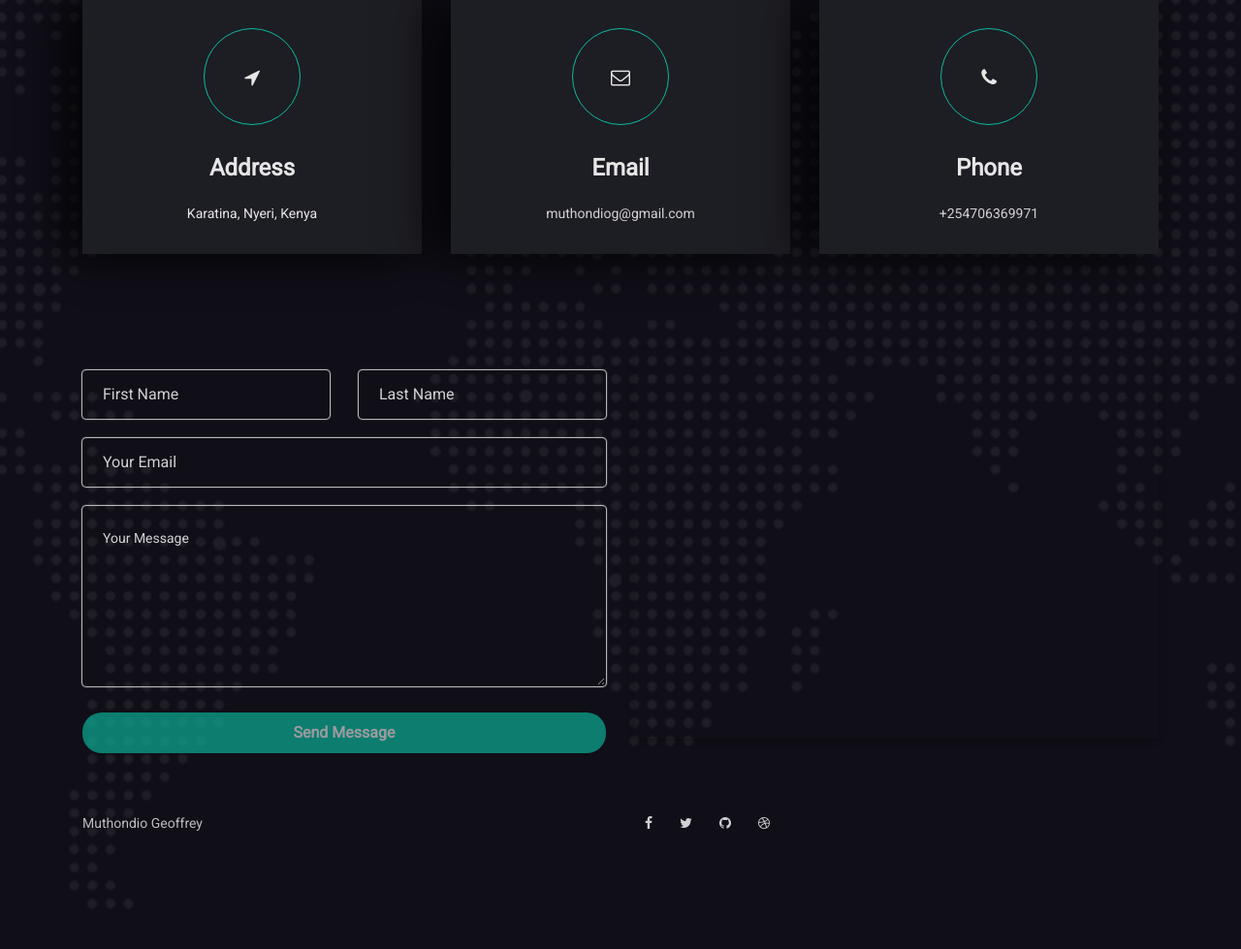
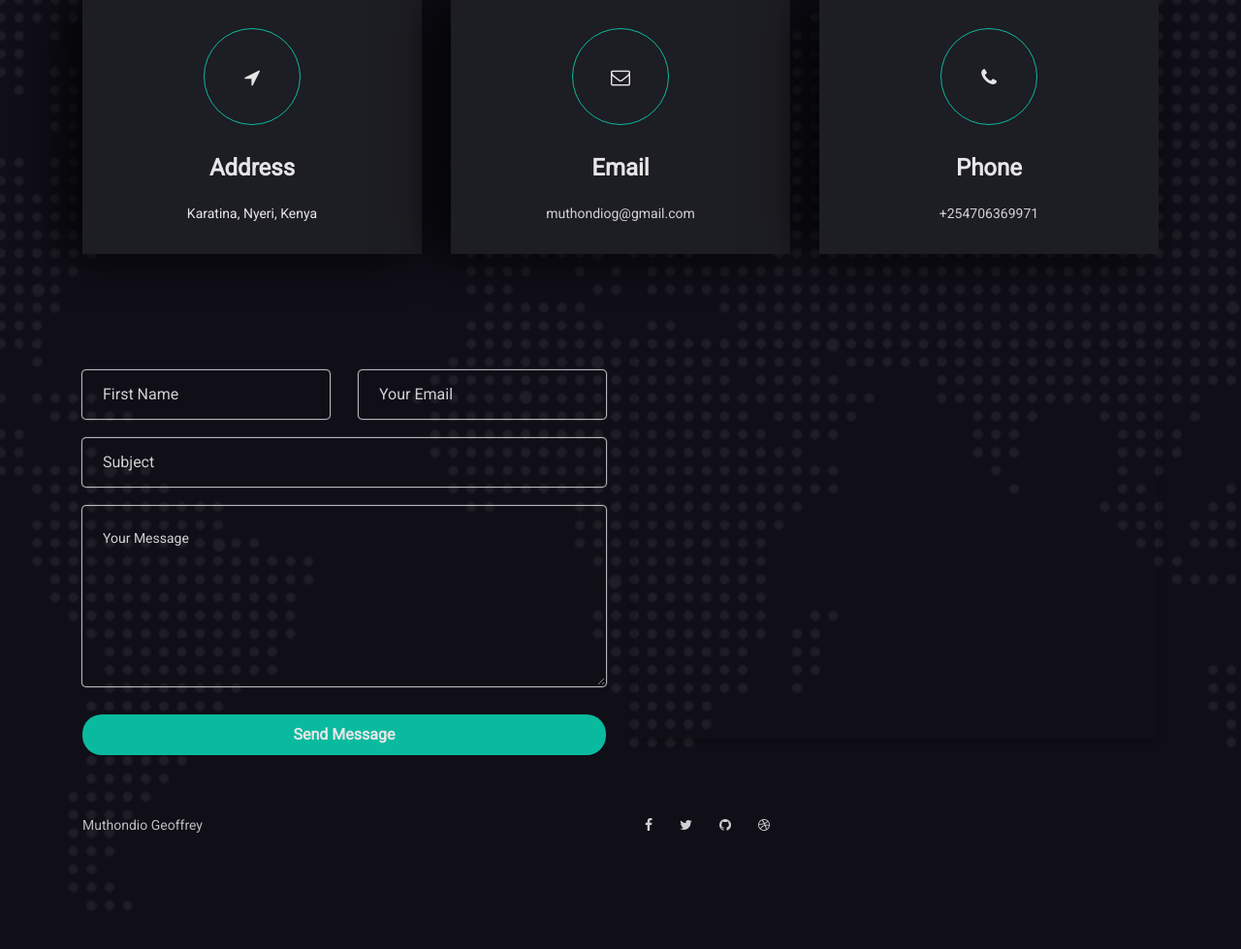
Before and after one commit to itsregalo/jeff-portfolio, a Django app: page / in a window 1280 px wide. Shown: the part 4699-5678 px from the top of the page at 97% size. Before the commit the page ends 5636 px from the top, so only its background shows below. Run offline with Django 4.2, Linux system fonts and the light colour scheme; data comes from the database, SQL or seed files in the repository; both versions use the stored data as it was after the commit; some libraries are stand-ins or nearby versions.

Commit message:
projects

```diff
--- a/core/forms.py
+++ b/core/forms.py
@@ -5,3 +5,10 @@
     class Meta:
         model = Contact
         fields = ['name', 'email', 'subject', 'message']
+
+        widgets = {
+            'name': forms.TextInput(attrs={"class":"contact-name form-control", "id":"name", "type":"text", "placeholder":"First Name"}),
+            'email': forms.TextInput(attrs={"class":"contact-email form-control", "id":"L_name", "type":"email", "placeholder":"Your Email"}),
+            'subject': forms.TextInput(attrs={"class":"contact-name form-control", "id":"L_name", "type":"text", "placeholder":"Subject"}),
+            'message': forms.Textarea(attrs={"class":"contact-message", "id":"message", "rows":"6", "placeholder":"Your Message"}),
+        }
--- a/frontend/templates/index.html
+++ b/frontend/templates/index.html
@@ -371,20 +371,24 @@
                         </div>
                     </div>
                     <div class="col-sm-12 col-md-6 wow fadeInUp" data-wow-duration="0.8s" data-wow-delay="0.3s">
-                        <form id="contactForm" class="single-form quate-form wow fadeInUp" data-toggle="validator">
+                        <form method="POST"  class="single-form quate-form wow fadeInUp">{% csrf_token %}
                             <div id="msgSubmit" class="h3 text-center hidden"></div>
                             <div class="row">
                                 <div class="col-md-6 col-sm-12">
-                                    <input name="name" class="contact-name form-control" id="name" type="text" placeholder="First Name" required>
+                                    {{ contact_form.name}}
+                                    <small class="text-danger">{{ contact_form.name.errors }}</small>
                                 </div>
                                 <div class="col-md-6 col-sm-12">
-                                    <input name="name" class="contact-email form-control" id="L_name" type="text" placeholder="Last Name" required>
+                                    {{ contact_form.email }}
+                                    <small class="text-danger">{{ contact_form.email.errors }}</small>
                                 </div>
                                 <div class="col-sm-12">
-                                    <input name="name" class="contact-subject form-control" id="email" type="email" placeholder="Your Email" required>
+                                    {{ contact_form.subject }}
+                                    <small class="text-danger">{{ contact_form.subject.errors }}</small>
                                 </div>
                                 <div class="col-sm-12">
-                                    <textarea class="contact-message" id="message" rows="6" placeholder="Your Message" required></textarea>
+                                    {{ contact_form.message }}
+                                    <small class="text-danger">{{ contact_form.message.errors }}</small>
                                 </div>
                                 <!-- Subject Button -->
                                 <div class="btn-form col-sm-12">
```
Also changed, not shown: db.sqlite3.
